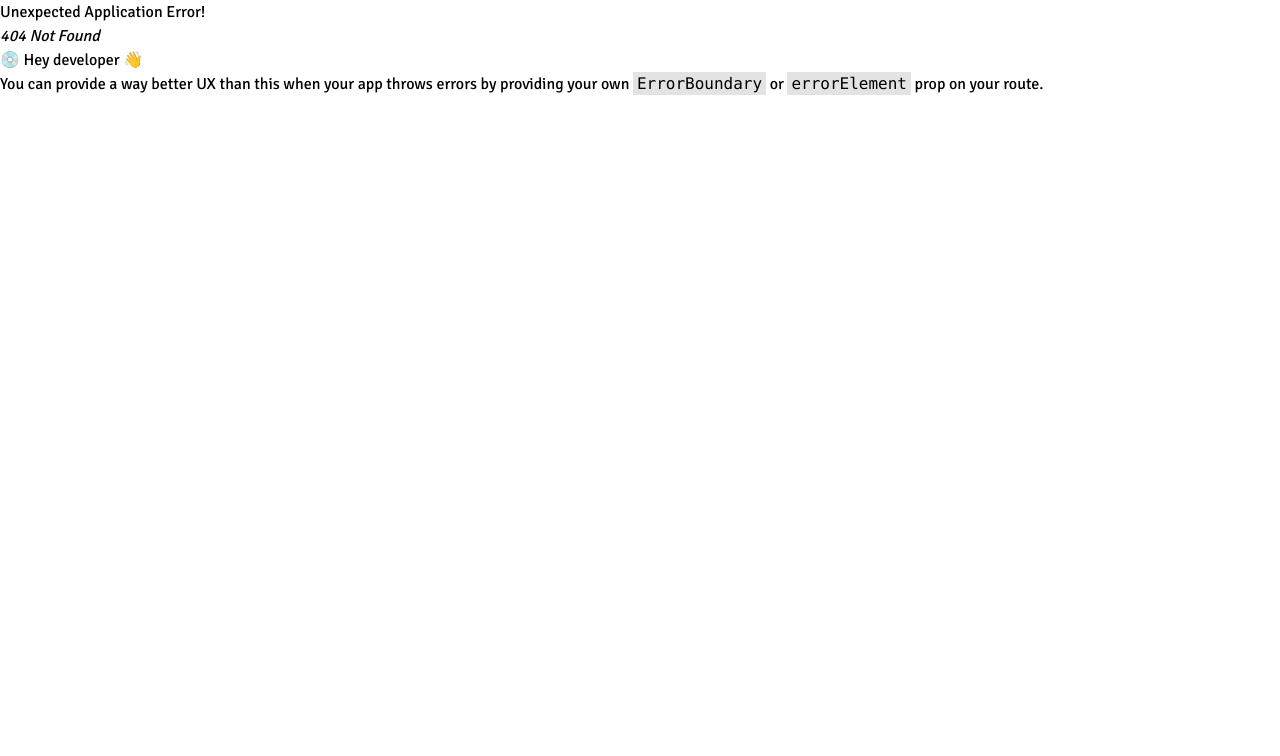
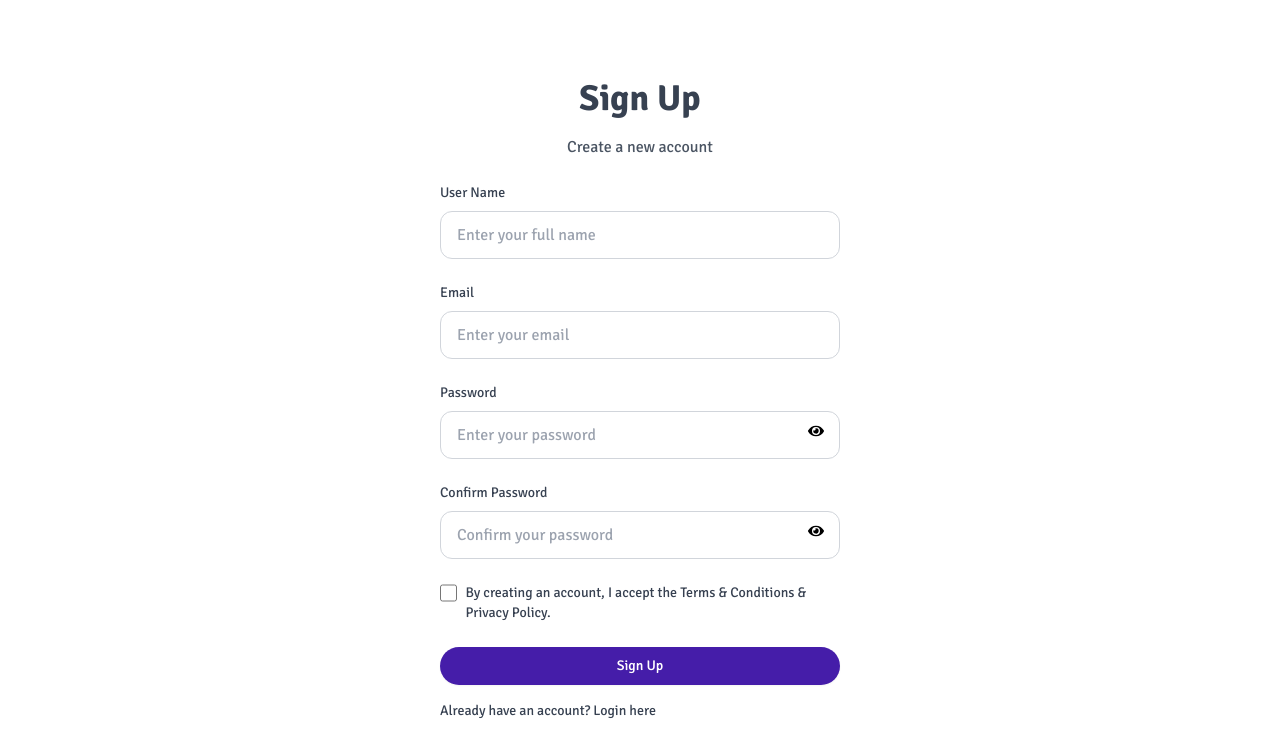
Before and after one commit to Takmim00/Game-plan, a React (Vite) app: page /signup in a window 1280 px wide. Before the commit this address had no page. Shown: the top 756 px of the page. Built offline with nearby package versions, Linux system fonts and the light colour scheme; a web font is replaced by a local one.

Commit message:
signup page added

```diff
--- a/src/component/Login.jsx
+++ b/src/component/Login.jsx
@@ -1,3 +1,5 @@
+import { Link } from "react-router-dom";
+
 const Login = () => {
   return (
     <div className="min-h-screen flex items-center justify-center ">
@@ -70,9 +72,9 @@
         <div className="flex items-center justify-between mt-4">
           <div className="font-semibold text-sm text-slate-500 text-left">
             Don't have an account?{" "}
-            <a className="text-red-600 underline" href="/signUp">
+            <Link to="/signup" className="text-red-600 underline">
               Register
-            </a>
+            </Link>
           </div>
           <a className="text-custom-blue" href="/forgetPassword">
             Forgot password?
--- /dev/null
+++ b/src/component/SignUp.jsx
@@ -0,0 +1,115 @@
+import { Link } from "react-router-dom";
+
+const SignUp = () => {
+  return (
+    <div className="min-h-screen flex items-center justify-center ">
+      <div className="w-full max-w-md mx-auto p-6 ">
+        <div className="text-center">
+          <h2 className="text-4xl font-bold text-gray-700 mb-4">Sign Up</h2>
+          <p className="text-gray-600 mb-6">Create a new account</p>
+        </div>
+
+        <form className="space-y-6">
+          <div>
+            <label className="text-sm text-gray-700 flex items-start">
+              User Name
+            </label>
+            <input
+              type="text"
+              placeholder="Enter your full name"
+              className="w-full h-12 p-4 border rounded-xl mt-2 border-gray-300"
+              name="name"
+            />
+          </div>
+          <div>
+            <label className="text-sm text-gray-700 flex items-start">
+              Email
+            </label>
+            <input
+              type="email"
+              placeholder="Enter your email"
+              className="w-full h-12 p-4 border rounded-xl mt-2 border-gray-300"
+              name="email"
+            />
+          </div>
+          <div>
+            <label className="text-sm text-gray-700 flex items-start">
+              Password
+            </label>
+            <div className="relative">
+              <input
+                type="password"
+                placeholder="Enter your password"
+                className="w-full h-12 p-4 border rounded-xl mt-2 border-gray-300"
+                name="password"
+              />
+              <span className="absolute top-1/2 right-4 transform -translate-y-1/2 cursor-pointer">
+                <svg
+                  stroke="currentColor"
+                  fill="currentColor"
+                  stroke-width="0"
+                  viewBox="0 0 576 512"
+                  height="1em"
+                  width="1em"
+                  xmlns="http://www.w3.org/2000/svg"
+                >
+                  <path d="M572.52 241.4C518.29 135.59 410.93 64 288 64S57.68 135.64 3.48 241.41a32.35 32.35 0 0 0 0 29.19C57.71 376.41 165.07 448 288 448s230.32-71.64 284.52-177.41a32.35 32.35 0 0 0 0-29.19zM288 400a144 144 0 1 1 144-144 143.93 143.93 0 0 1-144 144zm0-240a95.31 95.31 0 0 0-25.31 3.79 47.85 47.85 0 0 1-66.9 66.9A95.78 95.78 0 1 0 288 160z"></path>
+                </svg>
+              </span>
+            </div>
+          </div>
+          <div>
+            <label className="text-sm text-gray-700 flex items-start">
+              Confirm Password
+            </label>
+            <div className="relative">
+              <input
+                type="password"
+                placeholder="Confirm your password"
+                className="w-full h-12 p-4 border rounded-xl mt-2 border-gray-300"
+                name="confirmPassword"
+              />
+              <span className="absolute top-1/2 right-4 transform -translate-y-1/2 cursor-pointer">
+                <svg
+                  stroke="currentColor"
+                  fill="currentColor"
+                  stroke-width="0"
+                  viewBox="0 0 576 512"
+                  height="1em"
+                  width="1em"
+                  xmlns="http://www.w3.org/2000/svg"
+                >
+                  <path d="M572.52 241.4C518.29 135.59 410.93 64 288 64S57.68 135.64 3.48 241.41a32.35 32.35 0 0 0 0 29.19C57.71 376.41 165.07 448 288 448s230.32-71.64 284.52-177.41a32.35 32.35 0 0 0 0-29.19zM288 400a144 144 0 1 1 144-144 143.93 143.93 0 0 1-144 144zm0-240a95.31 95.31 0 0 0-25.31 3.79 47.85 47.85 0 0 1-66.9 66.9A95.78 95.78 0 1 0 288 160z"></path>
+                </svg>
+              </span>
+            </div>
+          </div>
+          <div className="flex items-start space-x-2 mt-4">
+            <input type="checkbox" className="w-5 h-5" name="termsAccepted" />
+            <label
+              for="termsAccepted"
+              className="text-sm text-gray-700 text-start"
+            >
+              By creating an account, I accept the Terms &amp; Conditions &amp;
+              Privacy Policy.
+            </label>
+          </div>
+          <button
+            type="submit"
+            className="w-full flex justify-center py-2 px-4 border border-transparent rounded-full shadow-sm text-sm font-medium text-white bg-[#451DA9] focus:outline-none focus:ring-2 focus:ring-offset-2 focus:ring-indigo-500"
+          >
+            Sign Up
+          </button>
+        </form>
+        <p className="text-sm text-gray-700 mt-4">
+          Already have an account?{" "}
+          <Link to="/login" className="text-custom-blue hover:underline">
+            Login here
+          </Link>
+        </p>
+      </div>
+    </div>
+  );
+};
+
+export default SignUp;
--- a/src/router/route.jsx
+++ b/src/router/route.jsx
@@ -3,6 +3,7 @@
 import Main from "../layout/Main";
 import Home from "../pages/Home";
 import Login from "../component/Login";
+import SignUp from "../component/SignUp";
 const router = createBrowserRouter([
   {
     path: "/",
@@ -16,6 +17,10 @@
         path: "/login",
         element: <Login/>
       },
+      {
+        path: "/signup",
+        element: <SignUp/>
+      },
     ],
   },
 ]);
```
